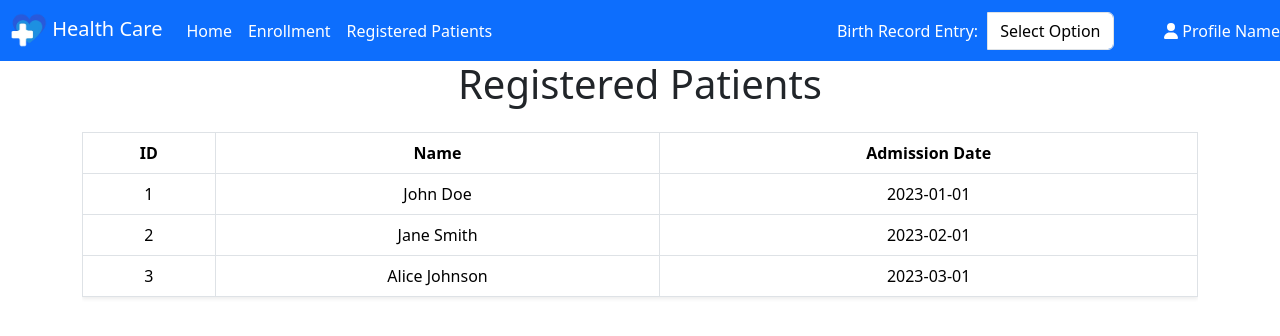
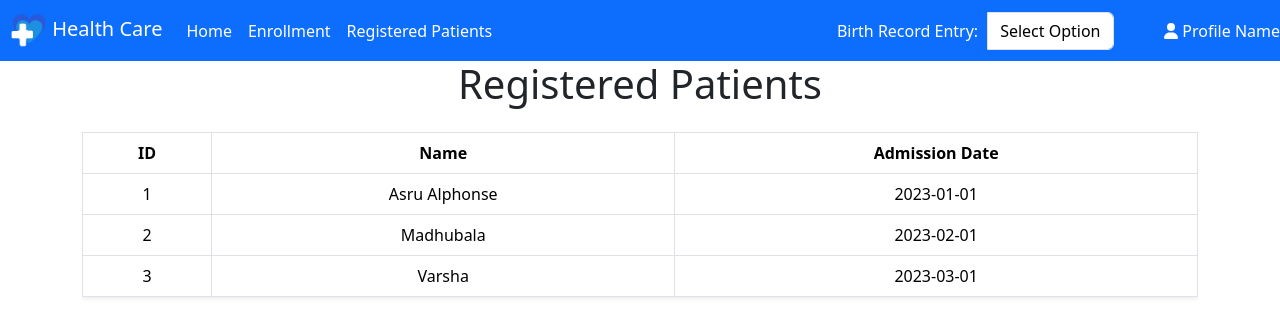
Before and after one commit to nagaraja6050266/medico-legal-client, a React (Vite) app: page /patients in a window 1280 px wide. Shown: the top 336 px of the page. Built offline with nearby package versions, Linux system fonts and the light colour scheme.

Commit message:
Name Corrections

```diff
--- a/src/components/Dashboard/Dashboard.jsx
+++ b/src/components/Dashboard/Dashboard.jsx
@@ -6,12 +6,12 @@ import "./Dashboard.css"; // Import custom CSS
 const recentPatients = [
     {
         id: 1,
-        name: "John Doe",
+        name: "Asru Alphonse",
         admissionDate: "2023-01-01",
     },
     {
         id: 2,
-        name: "Jane Smith",
+        name: "Madhubala",
         admissionDate: "2023-02-01",
     },
     // Add more recent patients as needed
--- a/src/components/PatientDetails.jsx
+++ b/src/components/PatientDetails.jsx
@@ -6,7 +6,7 @@ import Enrollment from "./Enrollment"; // Import Enrollment component
 
 const mockPatientData = {
     1: {
-        name: "John Doe",
+        name: "Asru Alphonse",
         dob: "1990-01-01",
         gender: "Male",
         placeOfBirth: "City Hospital",
@@ -15,7 +15,7 @@ const mockPatientData = {
         parentMobileNumber: "1234567890",
     },
     2: {
-        name: "Jane Smith",
+        name: "Madhubala",
         dob: "1992-02-02",
         gender: "Female",
         placeOfBirth: "City Hospital",
@@ -34,15 +34,14 @@ const mockPatientData = {
     },
     4: {
         name: "Priya",
-        dob
-        : "1992-02-02",
+        dob: "1992-02-02",
         gender: "Female",
         placeOfBirth: "City Hospital",
         parentName: "Mary Smith",
         address: "456 Elm St",
         parentMobileNumber: "0987654321",
         status: "Admitted for delivery",
-    }
+    },
     // Add more mock data as needed
 };
 
--- a/src/components/PatientList.jsx
+++ b/src/components/PatientList.jsx
@@ -6,17 +6,17 @@ import GenericTable from "./GenericTable";
 const patients = [
     {
         id: 1,
-        name: "John Doe",
+        name: "Asru Alphonse",
         admissionDate: "2023-01-01",
     },
     {
         id: 2,
-        name: "Jane Smith",
+        name: "Madhubala",
         admissionDate: "2023-02-01",
     },
     {
         id: 3,
-        name: "Alice Johnson",
+        name: "Varsha",
         admissionDate: "2023-03-01",
     },
     // Add more patients as needed
```
